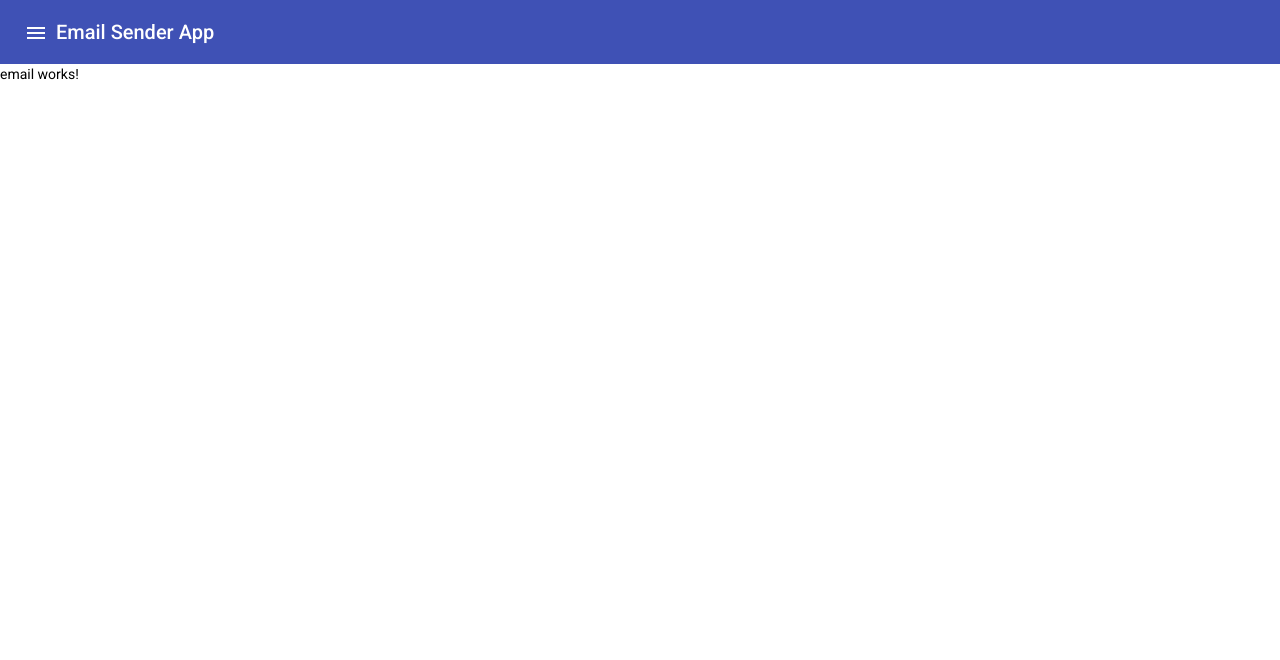
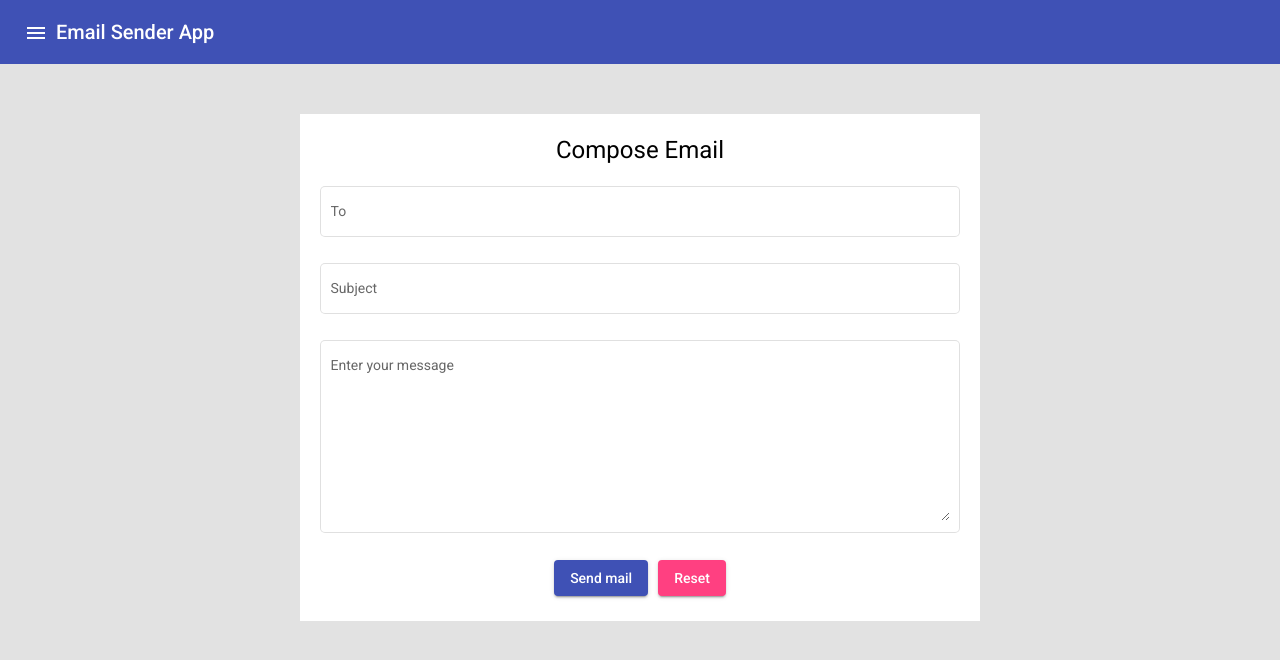
Before and after one commit to sagarkudu/Email-App-GUI-using-Angular, an Angular app: page /sendemail in a window 1280 px wide. Shown: the top 660 px of the page. Built offline with nearby package versions, Linux system fonts and the light colour scheme.

Commit message:
Adding Email Form

```diff
--- a/src/app/components/email/email.component.css
+++ b/src/app/components/email/email.component.css
@@ -0,0 +1,27 @@
+.field{
+    width: 100%;
+}
+
+.card {
+    width: 50%;
+    margin: auto;
+    background-color: white;
+    padding: 20px;
+}
+
+.container {
+    margin-top: 50px;
+
+}
+
+.card h1 {
+    text-align: center;
+}
+
+.text-center {
+    text-align: center;
+}
+
+.card button {
+    margin: 5px;
+}
--- a/src/app/components/email/email.component.html
+++ b/src/app/components/email/email.component.html
@@ -1 +1,27 @@
-<p>email works!</p>
+<div class="container">
+    <div class="card">
+        <h1>Compose Email</h1>
+
+        <mat-form-field appearance="outline" class="field">
+            <mat-label>To</mat-label>
+            <input matInput>
+          </mat-form-field>
+
+          <mat-form-field appearance="outline" class="field">
+            <mat-label>Subject</mat-label>
+            <input matInput>
+          </mat-form-field>
+
+          <mat-form-field appearance="outline" class="example-full-width field">
+            <mat-label>Enter your message</mat-label>
+            <textarea rows="10" matInput placeholder="Please enter your message here"></textarea>
+          </mat-form-field>
+
+          <!-- creating buttons -->
+          <div class="text-center">
+            <button type="submit" mat-raised-button color="primary">Send mail</button>
+          <button type="reset" mat-raised-button color="accent">Reset</button>
+          </div>
+
+    </div>
+</div>
--- a/src/styles.css
+++ b/src/styles.css
@@ -1,4 +1,9 @@
 /* You can add global styles to this file, and also import other style files */
 
 html, body { height: 100%; }
-body { margin: 0; font-family: Roboto, "Helvetica Neue", sans-serif; }
+
+body {
+    margin: 0;
+    font-family: Roboto, "Helvetica Neue", sans-serif;
+    background-color: #e2e2e2;
+}
```
Also changed, not shown: src/app/app.module.ts (+9 -1 lines).
